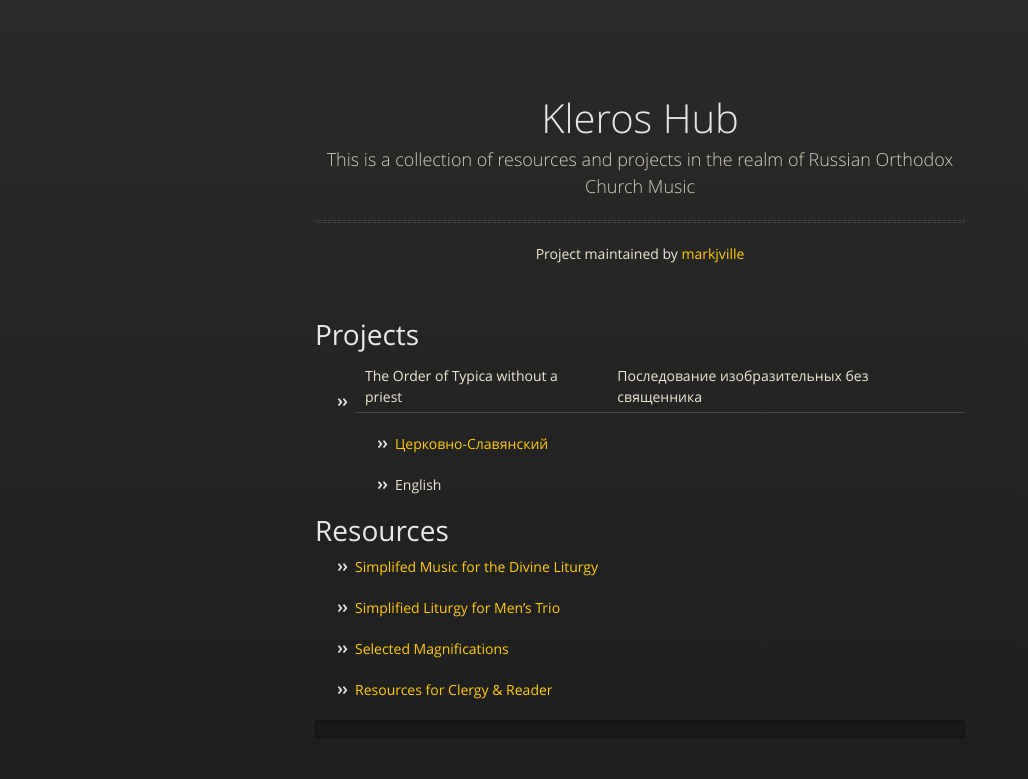
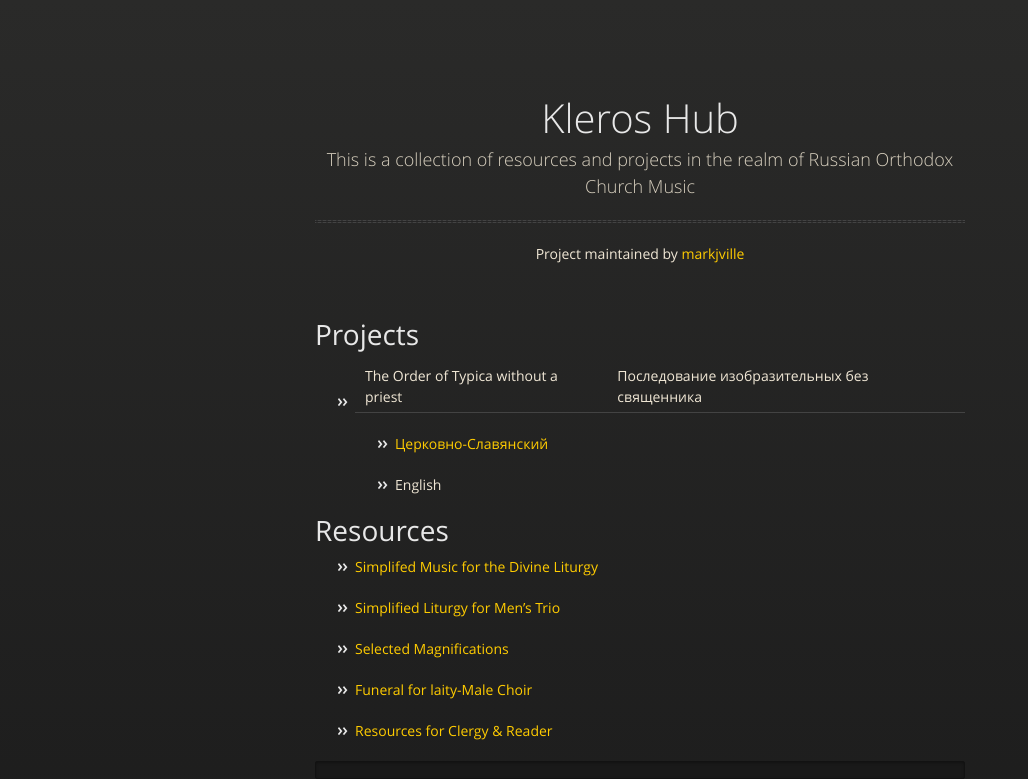
Before and after one commit to markjville/markjville.github.io, a Jekyll site: the page built from index.md, in a window 1280 px wide. Shown: the top 779 px of the page, without its empty margins (0-1028 px from the left). Built offline with Jekyll 4.4.1, drawn with Linux system fonts in a browser that asks for light colours; our own code applies the rules of GitHub Pages for plain Markdown files.

Commit message:
Update index.md

```diff
--- a/index.md
+++ b/index.md
@@ -16,6 +16,8 @@
 
 - [Selected Magnifications](https://markjville.github.io/docs/Selected_Magnifications.pdf)
 
+- [Funeral for laity-Male Choir](docs/Funeral-TTBB.pdf)
+
 - [Resources for Clergy & Reader](clergy-resources.md)
 
 
```
